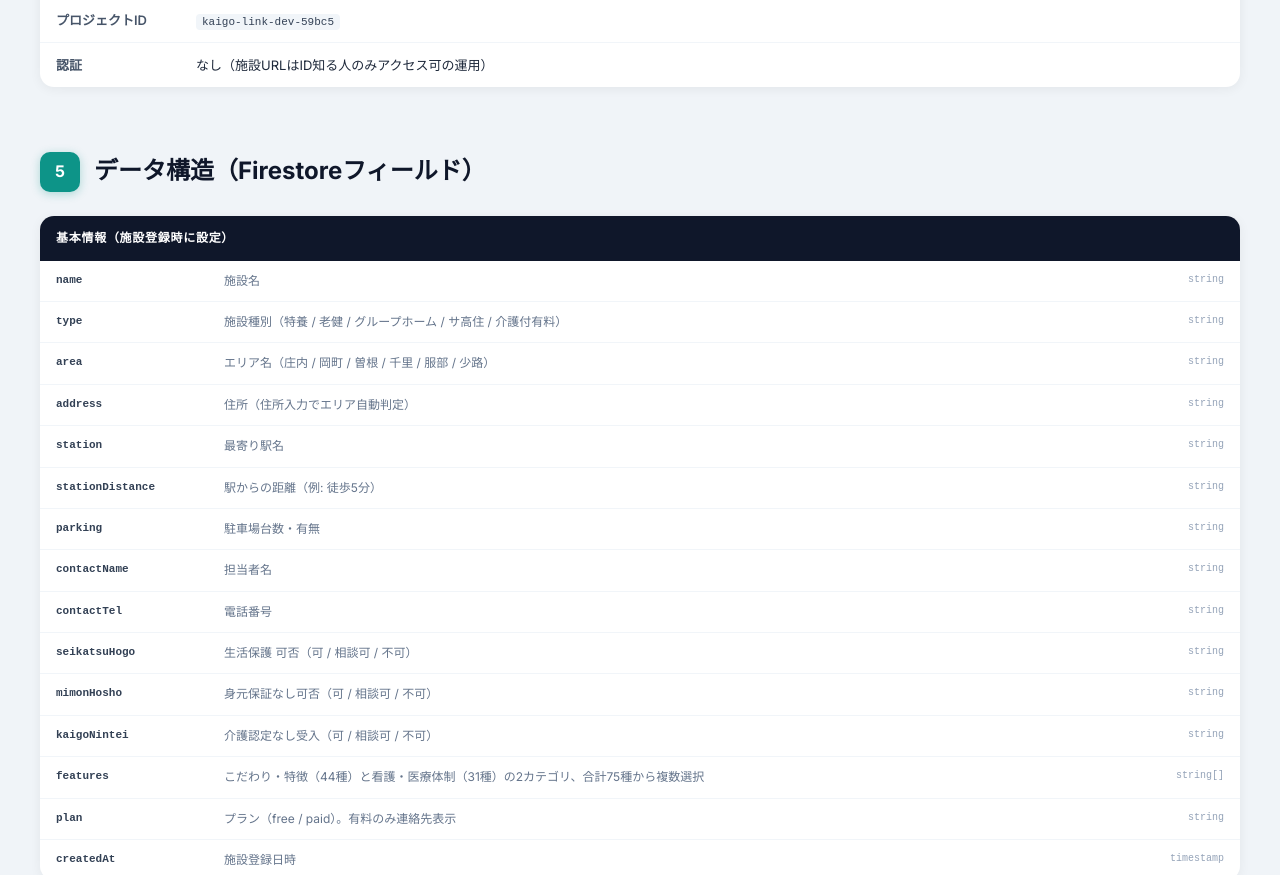
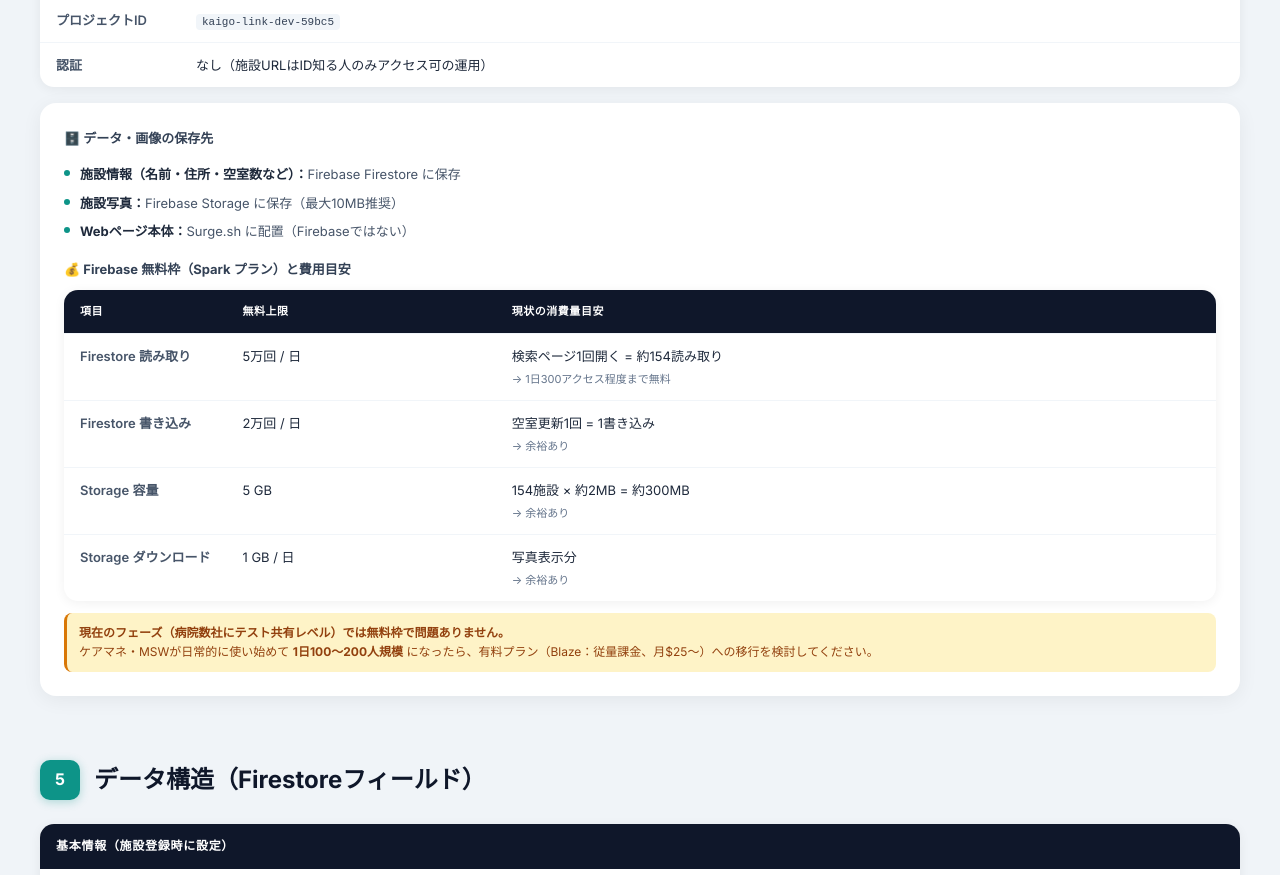
Before and after one commit to newgo-koike/kaigo-vacancy-demo, a plain HTML site: page public/kaigo-delivery.html in a window 1280 px wide. Shown: the part 4171-5046 px from the top of the page. Drawn offline with Linux system fonts and the light colour scheme.

Commit message:
kaigo-delivery: Firebase保存先・無料枠の費用説明を追加

```diff
--- a/public/kaigo-delivery.html
+++ b/public/kaigo-delivery.html
@@ -467,6 +467,29 @@
         <tr><td>認証</td><td>なし（施設URLはID知る人のみアクセス可の運用）</td></tr>
       </table>
     </div>
+
+    <div style="margin-top:16px">
+      <div class="arch-box">
+        <p style="font-size:13px;font-weight:700;color:var(--g700);margin-bottom:12px">🗄️ データ・画像の保存先</p>
+        <div class="arch-list" style="margin-bottom:16px">
+          <div class="arch-item"><div class="arch-dot"></div><div class="arch-txt"><strong>施設情報（名前・住所・空室数など）：</strong>Firebase Firestore に保存</div></div>
+          <div class="arch-item"><div class="arch-dot"></div><div class="arch-txt"><strong>施設写真：</strong>Firebase Storage に保存（最大10MB推奨）</div></div>
+          <div class="arch-item"><div class="arch-dot"></div><div class="arch-txt"><strong>Webページ本体：</strong>Surge.sh に配置（Firebaseではない）</div></div>
+        </div>
+        <p style="font-size:13px;font-weight:700;color:var(--g700);margin-bottom:10px">💰 Firebase 無料枠（Spark プラン）と費用目安</p>
+        <table class="spec-table" style="margin-bottom:12px">
+          <tr><th>項目</th><th>無料上限</th><th>現状の消費量目安</th></tr>
+          <tr><td>Firestore 読み取り</td><td>5万回 / 日</td><td>検索ページ1回開く = 約154読み取り<br><span style="font-size:11px;color:var(--g500)">→ 1日300アクセス程度まで無料</span></td></tr>
+          <tr><td>Firestore 書き込み</td><td>2万回 / 日</td><td>空室更新1回 = 1書き込み<br><span style="font-size:11px;color:var(--g500)">→ 余裕あり</span></td></tr>
+          <tr><td>Storage 容量</td><td>5 GB</td><td>154施設 × 約2MB = 約300MB<br><span style="font-size:11px;color:var(--g500)">→ 余裕あり</span></td></tr>
+          <tr><td>Storage ダウンロード</td><td>1 GB / 日</td><td>写真表示分<br><span style="font-size:11px;color:var(--g500)">→ 余裕あり</span></td></tr>
+        </table>
+        <div class="manual-note-amber" style="margin-top:0">
+          <strong>現在のフェーズ（病院数社にテスト共有レベル）では無料枠で問題ありません。</strong><br>
+          ケアマネ・MSWが日常的に使い始めて <strong>1日100〜200人規模</strong> になったら、有料プラン（Blaze：従量課金、月$25〜）への移行を検討してください。
+        </div>
+      </div>
+    </div>
   </div>
 
   <!-- ⑤ データ構造 -->
```
